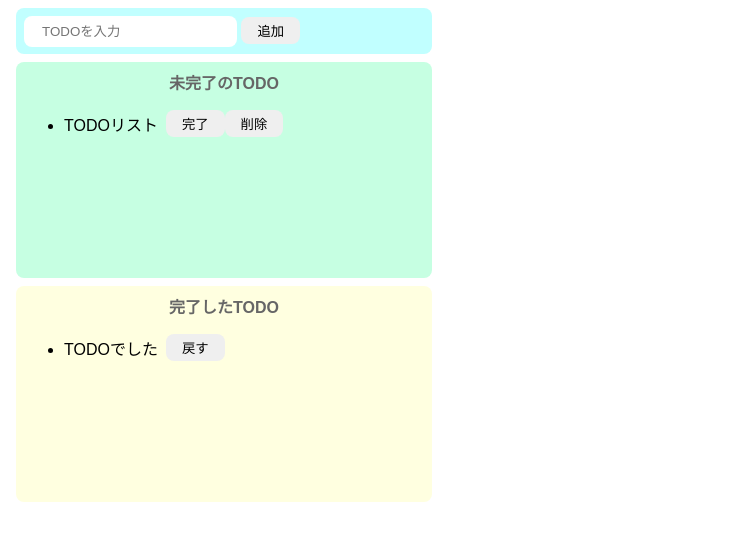
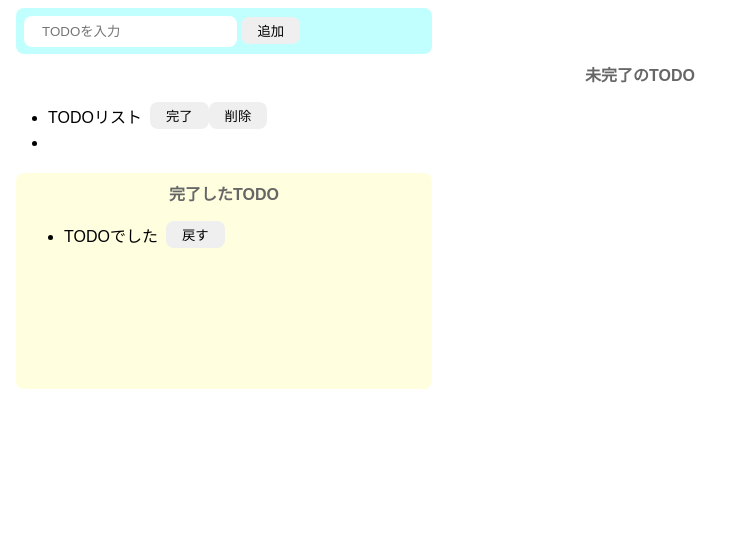
Before and after one commit to m-kawahigashi/TODO_APP, a website built with Parcel: page index.html in a window 1280 px wide. Both pictures are taken after a click on the button "追加". Shown: the whole page, without its empty margins (0-742 px from the left). Built offline with nearby package versions, Linux system fonts and the light colour scheme.

Commit message:
UPDATE click event(addButton) 入力したTODOを一覧で表示するように実装

```diff
--- a/index.html
+++ b/index.html
@@ -12,9 +12,9 @@
       <button id="add-btn">追加</button>
     </div>
     <!-- TODO一覧 -->
-    <div class="imcomplete-todo">
+    <div class="incomplete-todo">
       <p class="title">未完了のTODO</p>
-      <ul>
+      <ul id="incomplete-list">
         <div class="list-row">
           <li>TODOリスト</li>
           <button>完了</button>
--- a/src/index.js
+++ b/src/index.js
@@ -6,7 +6,22 @@ const onClickAdd = () => {
   const inputText = document.getElementById("add-text").value;
   //入力されたTODOを削除
   document.getElementById("add-text").value = "";
-  alert(inputText);
+
+  //divタグを生成
+  const divTag = document.createElement("div");
+  divTag.className = "list-row";
+  //console.log(divTag);
+
+  //liタグを生成
+  const liTag = document.createElement("li");
+  liTag.innerText = inputText;
+  // console.log(liTag);
+
+  //divタグの子要素としてliタグを設定
+  divTag.appendChild(liTag);
+
+  //ulタグの子要素としてdivタグを設定
+  document.getElementById("incomplete-list").appendChild(divTag);
 };
 
 document
```
